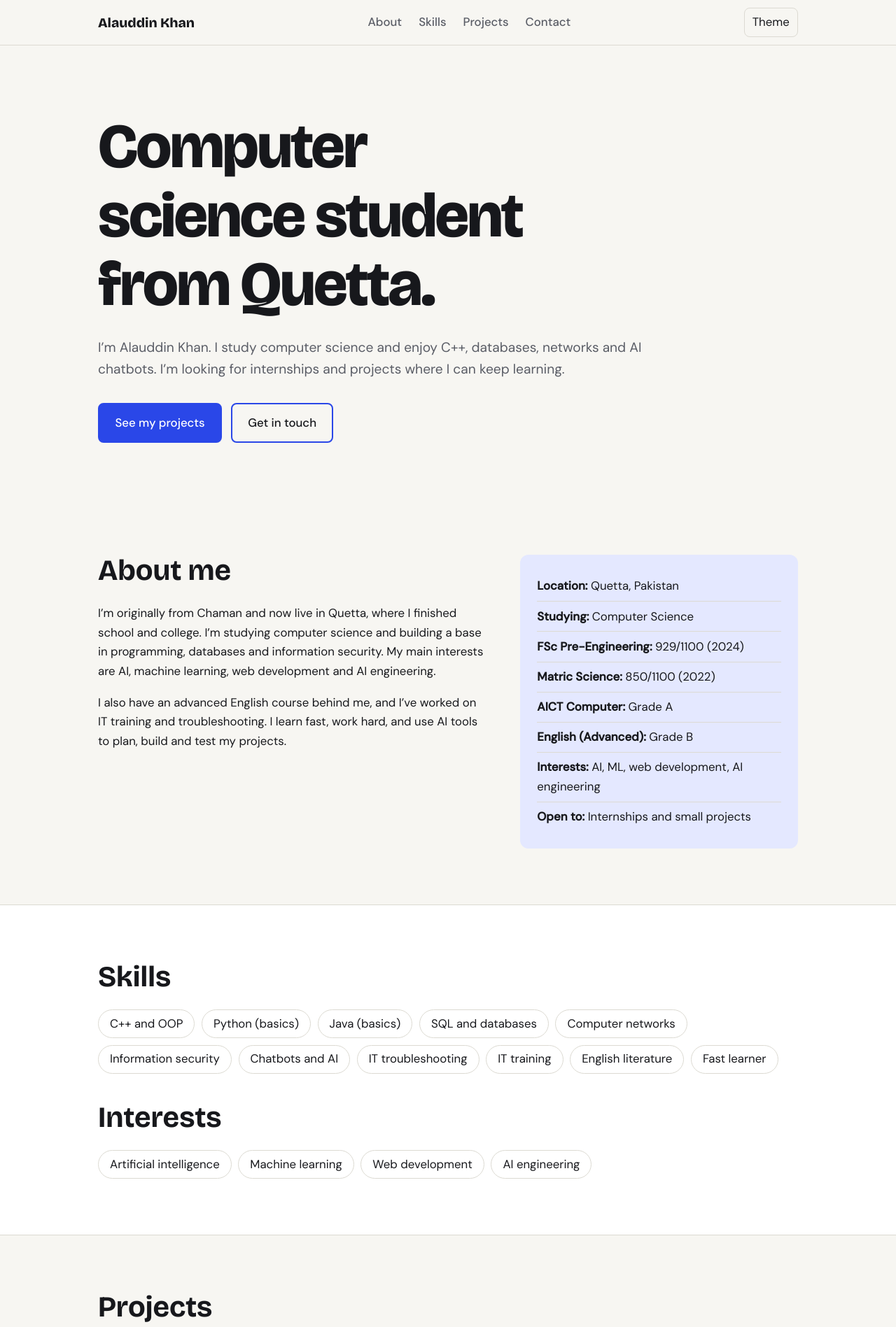
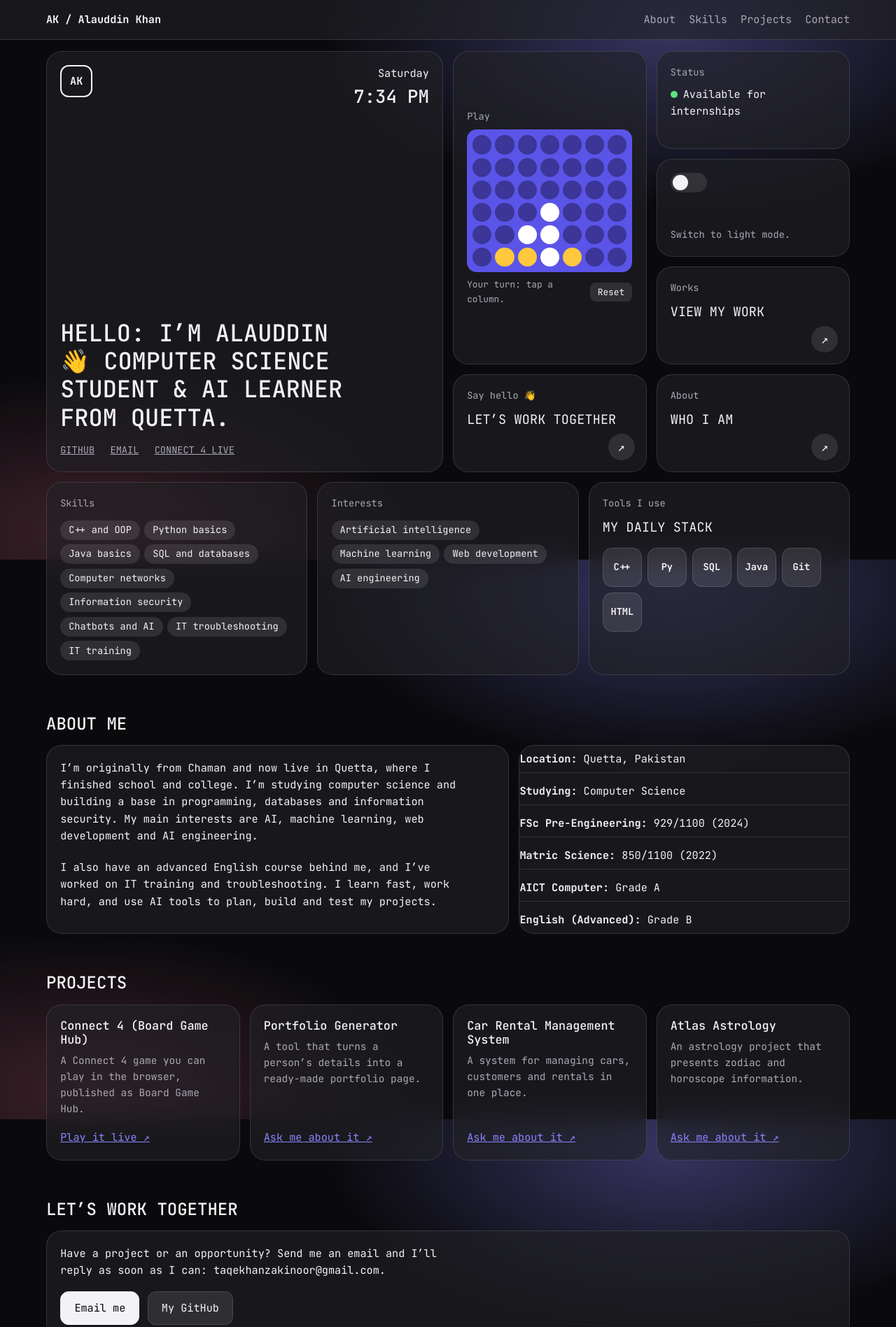
Before and after one commit to taqekhanzakinoor-debug/my-ai-portfolio, a plain HTML site: page index.html in a window 1280 px wide. Shown: the top 1897 px of the page at 70% size. Drawn offline with nearby package versions, Linux system fonts and the light colour scheme.

Commit message:
Bento grid redesign

```diff
--- a/index.html
+++ b/index.html
@@ -1,199 +1,212 @@
 <!DOCTYPE html>
-<html lang="en">
+<html lang="en" data-theme="dark">
 <head>
 <meta charset="utf-8">
 <meta name="viewport" content="width=device-width, initial-scale=1">
 <title>Alauddin Khan – Computer Science Student Portfolio</title>
-<meta name="description" content="Portfolio of Alauddin Khan, a computer science student in Quetta: skills in C++, databases, networks and AI.">
+<meta name="description" content="Portfolio of Alauddin Khan, a computer science student in Quetta: C++, databases, networks, AI and web development.">
 <link rel="preconnect" href="https://fonts.googleapis.com">
 <link rel="preconnect" href="https://fonts.gstatic.com" crossorigin>
-<link href="https://fonts.googleapis.com/css2?family=Bricolage+Grotesque:wght@500;700;800&family=DM+Sans:wght@400;500&display=swap" rel="stylesheet">
+<link href="https://fonts.googleapis.com/css2?family=JetBrains+Mono:wght@400;500;700&display=swap" rel="stylesheet">
 <style>
-:root{--bg:#f7f6f2;--surface:#fff;--ink:#17181c;--muted:#5a5d66;--line:#dcdad2;--accent:#2a47e8;--on-accent:#fff;--tint:#e4e8ff}
-:root[data-theme="dark"]{--bg:#101116;--surface:#181a21;--ink:#eeeef2;--muted:#a3a6b2;--line:#2b2e38;--accent:#8fa2ff;--on-accent:#101116;--tint:#1f2447}
+:root{--bg:#0a0a0d;--card:rgba(34,34,40,.62);--ink:#f3f3f6;--muted:#a9a9b4;--line:rgba(255,255,255,.12);--chip:rgba(255,255,255,.1);--accent:#8b84ff;--glow1:rgba(139,132,255,.35);--glow2:rgba(255,120,150,.2)}
+:root[data-theme="light"]{--bg:#e8e8ed;--card:rgba(255,255,255,.66);--ink:#111116;--muted:#555561;--line:rgba(0,0,0,.1);--chip:rgba(0,0,0,.07);--accent:#4a41e0;--glow1:rgba(120,110,255,.3);--glow2:rgba(255,150,170,.28)}
 *{box-sizing:border-box}
-html{scroll-behavior:smooth;scroll-padding-top:72px}
-body{margin:0;background:var(--bg);color:var(--ink);font:400 1.05rem/1.65 "DM Sans",system-ui,sans-serif}
-h1,h2,h3{font-family:"Bricolage Grotesque",system-ui,sans-serif;line-height:1.1;margin:0}
+html{scroll-behavior:smooth;scroll-padding-top:70px}
+body{margin:0;color:var(--ink);font:400 .95rem/1.6 "JetBrains Mono",ui-monospace,Menlo,Consolas,monospace;background:radial-gradient(55% 45% at 75% 5%,var(--glow1),transparent 70%),radial-gradient(50% 40% at 10% 95%,var(--glow2),transparent 70%),var(--bg);background-attachment:fixed}
 a{color:inherit}
-:focus-visible{outline:3px solid var(--accent);outline-offset:3px}
-.wrap{max-width:1040px;margin:0 auto;padding:0 1.25rem}
-section{padding:5rem 0}
-h2{font-size:clamp(1.8rem,4vw,2.6rem);margin-bottom:1.5rem}
-p{max-width:62ch}
-header{position:sticky;top:0;z-index:10;background:var(--bg);border-bottom:1px solid var(--line)}
-.bar{display:flex;align-items:center;justify-content:space-between;height:64px}
-.logo{font:800 1.2rem "Bricolage Grotesque",sans-serif;text-decoration:none}
-nav ul{display:flex;gap:1.5rem;list-style:none;margin:0;padding:0}
-nav a{text-decoration:none;color:var(--muted);font-weight:500}
-nav a:hover{color:var(--ink)}
-.tools{display:flex;gap:.5rem}
-button{font:inherit;cursor:pointer}
-.icon{background:none;border:1px solid var(--line);color:var(--ink);border-radius:8px;padding:.4rem .7rem}
-#menu{display:none}
-.btn{display:inline-block;padding:.8rem 1.4rem;border-radius:8px;font-weight:500;text-decoration:none;border:2px solid var(--accent)}
-.primary{background:var(--accent);color:var(--on-accent)}
-.ghost{color:var(--ink)}
-.hero{padding:6rem 0 5rem}
-.hero h1{font-size:clamp(2.6rem,8vw,5.6rem);font-weight:800;letter-spacing:-.03em;max-width:12ch}
-.hero p{font-size:1.2rem;color:var(--muted);margin:1.5rem 0 2rem}
-.cta{display:flex;flex-wrap:wrap;gap:.8rem}
-.about{display:grid;grid-template-columns:1.4fr 1fr;gap:3rem;align-items:start}
-.facts{background:var(--tint);border-radius:12px;padding:1.5rem;margin:0;list-style:none}
-.facts li{padding:.45rem 0;border-bottom:1px solid var(--line)}
-.facts li:last-child{border:0}
-.skills{display:flex;flex-wrap:wrap;gap:.6rem;list-style:none;padding:0;margin:0}
-.skills li{border:1px solid var(--line);background:var(--surface);border-radius:999px;padding:.35rem 1rem}
-.grid{display:grid;grid-template-columns:repeat(auto-fit,minmax(230px,1fr));gap:1.25rem}
-.card{background:var(--surface);border:1px solid var(--line);border-radius:12px;overflow:hidden;display:flex;flex-direction:column}
-.thumb{height:130px;background:var(--tint);display:grid;place-items:center;font:700 1.1rem "Bricolage Grotesque",sans-serif;color:var(--accent)}
-.card div.body{padding:1.25rem;display:flex;flex-direction:column;gap:.6rem;flex:1}
-.card p{margin:0;color:var(--muted)}
-.card a{margin-top:auto;font-weight:500;color:var(--accent)}
-.contact{background:var(--ink);color:var(--bg)}
-.contact h2{color:var(--bg)}
-.contact .btn{background:var(--bg);color:var(--ink);border-color:var(--bg)}
-.contact p{color:inherit}
-footer{padding:2rem 0;color:var(--muted);font-size:.95rem}
+h1,h2,h3{margin:0;font-weight:500;line-height:1.2}
+:focus-visible{outline:2px solid var(--accent);outline-offset:3px}
+.wrap{max-width:1180px;margin:0 auto;padding:0 1rem}
+header{position:sticky;top:0;z-index:10;backdrop-filter:blur(14px);-webkit-backdrop-filter:blur(14px);background:var(--card);border-bottom:1px solid var(--line)}
+.bar{display:flex;align-items:center;justify-content:space-between;min-height:56px;gap:1rem}
+.logo{font-weight:700;text-decoration:none}
+nav ul{display:flex;gap:1.2rem;list-style:none;margin:0;padding:0}
+nav a{text-decoration:none;color:var(--muted)}nav a:hover{color:var(--ink)}
+.bento{display:grid;grid-template-columns:repeat(12,1fr);gap:14px;grid-auto-rows:minmax(140px,auto);padding-top:1rem}
+.tile{position:relative;background:var(--card);border:1px solid var(--line);border-radius:22px;padding:1.2rem;backdrop-filter:blur(16px);-webkit-backdrop-filter:blur(16px);display:flex;flex-direction:column;gap:.5rem;text-decoration:none;min-width:0}
+a.tile{transition:transform .2s,border-color .2s}
+a.tile:hover{transform:translateY(-3px);border-color:var(--accent)}
+.label{color:var(--muted);font-size:.85rem}
+.big{font-size:1.15rem;text-transform:uppercase;letter-spacing:.01em}
+.arrow{position:absolute;right:1rem;bottom:1rem;width:38px;height:38px;border-radius:50%;background:var(--chip);display:grid;place-items:center;font-size:1.1rem}
+.intro{grid-column:1/7;grid-row:1/5;justify-content:space-between}
+.top{display:flex;justify-content:space-between;align-items:flex-start;gap:1rem}
+.mono-logo{width:46px;height:46px;border:2px solid var(--ink);border-radius:12px;display:grid;place-items:center;font-weight:700}
+.clock{text-align:right}.clock b{display:block;font-size:1.6rem;font-weight:500}
+.intro h1{font-size:clamp(1.4rem,3vw,2.1rem);text-transform:uppercase;max-width:20ch}
+.links{display:flex;flex-wrap:wrap;gap:.4rem 1.4rem;margin-top:1rem;color:var(--muted);text-transform:uppercase;font-size:.85rem}
+.links a:hover{color:var(--ink)}
+.play{grid-column:7/10;grid-row:1/4;align-items:center;justify-content:center}
+.hello{grid-column:7/10;grid-row:4/5}
+.status{grid-column:10/13}.theme{grid-column:10/13}.work{grid-column:10/13}.about{grid-column:10/13}
+.dot{display:inline-block;width:10px;height:10px;border-radius:50%;background:#5be37d;margin-right:.5rem}
+.switch{width:52px;height:28px;border-radius:99px;border:0;background:var(--chip);position:relative;cursor:pointer}
+.switch:after{content:"";position:absolute;top:3px;left:3px;width:22px;height:22px;border-radius:50%;background:var(--ink);transition:transform .2s}
+:root[data-theme="light"] .switch:after{transform:translateX(24px)}
+.w4{grid-column:span 4}
+.chips{display:flex;flex-wrap:wrap;gap:.4rem;list-style:none;margin:.3rem 0 0;padding:0}
+.chips li{background:var(--chip);border-radius:99px;padding:.2rem .75rem;font-size:.85rem}
+.stack{display:flex;gap:.5rem;flex-wrap:wrap;margin-top:.4rem}
+.stack span{width:56px;height:56px;border-radius:14px;background:var(--chip);border:1px solid var(--line);display:grid;place-items:center;font-weight:700;font-size:.85rem}
+.board{display:grid;grid-template-columns:repeat(7,1fr);gap:5px;background:#5b54e8;padding:8px;border-radius:14px;width:100%;max-width:280px}
+.col{display:grid;grid-template-rows:repeat(6,1fr);gap:5px;background:none;border:0;padding:0;border-radius:99px;cursor:pointer}
+.col:hover,.col:focus-visible{background:rgba(255,255,255,.2)}
+.cell{aspect-ratio:1;border-radius:50%;background:rgba(0,0,0,.35)}
+.cell.a{background:#fff}.cell.b{background:#ffc83d}
+.cell.drop{animation:fall .45s cubic-bezier(.5,0,.8,.6)}
+@keyframes fall{from{transform:translateY(-320%)}to{transform:none}}
+.msg{display:flex;justify-content:space-between;gap:.6rem;align-items:center;width:100%;max-width:280px;font-size:.8rem;color:var(--muted)}
+.msg button{background:var(--chip);color:var(--ink);border:0;border-radius:8px;padding:.2rem .7rem;font:inherit;cursor:pointer}
+section{padding:3.5rem 0 0}
+section h2{font-size:1.5rem;margin-bottom:1rem;text-transform:uppercase}
+.sec{display:grid;grid-template-columns:1.4fr 1fr;gap:14px}
+.sec p{margin:0 0 .8rem;max-width:62ch}
+.facts{list-style:none;margin:0;padding:0}.facts li{padding:.4rem 0;border-bottom:1px solid var(--line)}.facts li:last-child{border:0}
+.grid{display:grid;grid-template-columns:repeat(auto-fit,minmax(230px,1fr));gap:14px}
+.proj h3{font-size:1.05rem}.proj p{margin:0;color:var(--muted);font-size:.9rem}
+.proj a.go{margin-top:auto;color:var(--accent);padding-top:.6rem}
+.btns{display:flex;flex-wrap:wrap;gap:.7rem;margin-top:.6rem}
+.btn{display:inline-block;padding:.7rem 1.2rem;border-radius:12px;border:1px solid var(--line);background:var(--chip);text-decoration:none}
+.btn.main{background:var(--ink);color:var(--bg);border-color:var(--ink)}
+footer{padding:3rem 0 2rem;color:var(--muted);font-size:.85rem}
 footer .wrap{display:flex;flex-wrap:wrap;justify-content:space-between;gap:1rem}
-@media(max-width:760px){
- #menu{display:block}
- nav{display:none;position:absolute;top:64px;left:0;right:0;background:var(--bg);border-bottom:1px solid var(--line);padding:1rem 1.25rem}
- nav.open{display:block}
- nav ul{flex-direction:column;gap:1rem}
- .about{grid-template-columns:1fr}
- section{padding:3.5rem 0}
+@media(max-width:900px){
+ .bento{grid-template-columns:1fr 1fr;grid-auto-rows:auto}
+ .intro,.play,.hello,.w4{grid-column:1/-1;grid-row:auto}
+ .status,.theme,.work,.about{grid-column:span 1;grid-row:auto;min-height:150px}
+ .sec{grid-template-columns:1fr}
+ .intro{min-height:340px;gap:2rem}
+ .logo .full{display:none}
 }
-@media(prefers-reduced-motion:reduce){html{scroll-behavior:auto}}
+@media(prefers-reduced-motion:reduce){html{scroll-behavior:auto}.cell.drop{animation:none}a.tile,a.tile:hover{transition:none;transform:none}}
 </style>
 </head>
 <body>
 <header>
  <div class="wrap bar">
-  <a class="logo" href="#top">Alauddin Khan</a>
-  <nav id="nav" aria-label="Main">
-   <ul>
-    <li><a href="#about">About</a></li>
-    <li><a href="#skills">Skills</a></li>
-    <li><a href="#projects">Projects</a></li>
-    <li><a href="#contact">Contact</a></li>
-   </ul>
-  </nav>
-  <div class="tools">
-   <button class="icon" id="theme" aria-label="Switch dark or light mode">Theme</button>
-   <button class="icon" id="menu" aria-label="Open menu" aria-expanded="false" aria-controls="nav">Menu</button>
-  </div>
+  <a class="logo" href="#top">AK<span class="full"> / Alauddin Khan</span></a>
+  <nav aria-label="Main"><ul>
+   <li><a href="#about">About</a></li><li><a href="#skills">Skills</a></li><li><a href="#projects">Projects</a></li><li><a href="#contact">Contact</a></li>
+  </ul></nav>
  </div>
 </header>
 
-<main id="top">
- <section class="hero">
-  <div class="wrap">
-   <h1>Computer science student from Quetta.</h1>
-   <p>I’m Alauddin Khan. I study computer science and enjoy C++, databases, networks and AI chatbots. I’m looking for internships and projects where I can keep learning.</p>
-   <div class="cta">
-    <a class="btn primary" href="#projects">See my projects</a>
-    <a class="btn ghost" href="#contact">Get in touch</a>
+<main id="top" class="wrap">
+ <div class="bento">
+  <div class="tile intro">
+   <div class="top">
+    <div class="mono-logo" aria-hidden="true">AK</div>
+    <div class="clock"><span id="day">Saturday</span><b id="time">--:--</b></div>
+   </div>
+   <div>
+    <h1>Hello: I’m Alauddin 👋 Computer science student &amp; AI learner from Quetta.</h1>
+    <div class="links">
+     <a href="https://github.com/taqekhanzakinoor-debug" target="_blank" rel="noopener">GitHub</a>
+     <a href="mailto:taqekhanzakinoor@gmail.com">Email</a>
+     <a href="https://connect4-gilt-psi.vercel.app/" target="_blank" rel="noopener">Connect 4 live</a>
+    </div>
    </div>
   </div>
- </section>
+
+  <div class="tile play">
+   <div class="label" style="align-self:flex-start">Play</div>
+   <div class="board" id="board" role="group" aria-label="Connect 4 board. Choose a column to drop a disc."></div>
+   <div class="msg"><span id="msg" aria-live="polite">Tap a column to play.</span><button id="reset">Reset</button></div>
+  </div>
+
+  <a class="tile hello" href="#contact"><span class="label">Say hello 👋</span><span class="big">Let’s work together</span><span class="arrow" aria-hidden="true">↗</span></a>
+
+  <div class="tile status"><span class="label">Status</span><span><span class="dot"></span>Available for internships</span></div>
+  <div class="tile theme"><button class="switch" id="theme" role="switch" aria-checked="false" aria-label="Light mode"></button><span class="label" id="themeText" style="margin-top:auto">Switch to light mode.</span></div>
+  <a class="tile work" href="#projects"><span class="label">Works</span><span class="big">View my work</span><span class="arrow" aria-hidden="true">↗</span></a>
+  <a class="tile about" href="#about"><span class="label">About</span><span class="big">Who I am</span><span class="arrow" aria-hidden="true">↗</span></a>
+
+  <div class="tile w4" id="skills"><span class="label">Skills</span>
+   <ul class="chips"><li>C++ and OOP</li><li>Python basics</li><li>Java basics</li><li>SQL and databases</li><li>Computer networks</li><li>Information security</li><li>Chatbots and AI</li><li>IT troubleshooting</li><li>IT training</li></ul></div>
+  <div class="tile w4"><span class="label">Interests</span>
+   <ul class="chips"><li>Artificial intelligence</li><li>Machine learning</li><li>Web development</li><li>AI engineering</li></ul></div>
+  <div class="tile w4"><span class="label">Tools I use</span><span class="big">My daily stack</span>
+   <div class="stack" aria-label="Tools"><span>C++</span><span>Py</span><span>SQL</span><span>Java</span><span>Git</span><span>HTML</span></div></div>
+ </div>
 
  <section id="about">
-  <div class="wrap about">
-   <div>
-    <h2>About me</h2>
+  <h2>About me</h2>
+  <div class="sec">
+   <div class="tile">
     <p>I’m originally from Chaman and now live in Quetta, where I finished school and college. I’m studying computer science and building a base in programming, databases and information security. My main interests are AI, machine learning, web development and AI engineering.</p>
     <p>I also have an advanced English course behind me, and I’ve worked on IT training and troubleshooting. I learn fast, work hard, and use AI tools to plan, build and test my projects.</p>
    </div>
-   <ul class="facts">
+   <ul class="tile facts">
     <li><strong>Location:</strong> Quetta, Pakistan</li>
     <li><strong>Studying:</strong> Computer Science</li>
     <li><strong>FSc Pre-Engineering:</strong> 929/1100 (2024)</li>
     <li><strong>Matric Science:</strong> 850/1100 (2022)</li>
     <li><strong>AICT Computer:</strong> Grade A</li>
     <li><strong>English (Advanced):</strong> Grade B</li>
-    <li><strong>Interests:</strong> AI, ML, web development, AI engineering</li>
-    <li><strong>Open to:</strong> Internships and small projects</li>
-   </ul>
-  </div>
- </section>
-
- <section id="skills" style="background:var(--surface);border-block:1px solid var(--line)">
-  <div class="wrap">
-   <h2>Skills</h2>
-   <ul class="skills">
-    <li>C++ and OOP</li><li>Python (basics)</li><li>Java (basics)</li><li>SQL and databases</li>
-    <li>Computer networks</li><li>Information security</li><li>Chatbots and AI</li>
-    <li>IT troubleshooting</li><li>IT training</li><li>English literature</li><li>Fast learner</li>
-   </ul>
-   <h2 style="margin-top:2.5rem">Interests</h2>
-   <ul class="skills">
-    <li>Artificial intelligence</li><li>Machine learning</li><li>Web development</li><li>AI engineering</li>
    </ul>
   </div>
  </section>
 
  <section id="projects">
-  <div class="wrap">
-   <h2>Projects</h2>
-   <!-- TODO: check each project description and add GitHub/demo links -->
-   <div class="grid">
-    <article class="card">
-     <div class="thumb" aria-hidden="true">Game</div>
-     <div class="body"><h3>Connect 4 (Board Game Hub)</h3>
-      <p>A Connect 4 game you can play in the browser, published as Board Game Hub.</p>
-      <a href="https://connect4-gilt-psi.vercel.app/" target="_blank" rel="noopener">Play it live</a></div>
-    </article>
-    <article class="card">
-     <div class="thumb" aria-hidden="true">Generator</div>
-     <div class="body"><h3>Portfolio Generator</h3>
-      <p>A tool that turns a person’s details into a ready-made portfolio page.</p>
-      <a href="#contact">Ask me about it</a></div>
-    </article>
-    <article class="card">
-     <div class="thumb" aria-hidden="true">Management</div>
-     <div class="body"><h3>Car Rental Management System</h3>
-      <p>A system for managing cars, customers and rentals in one place.</p>
-      <a href="#contact">Ask me about it</a></div>
-    </article>
-    <article class="card">
-     <div class="thumb" aria-hidden="true">Astrology</div>
-     <div class="body"><h3>Atlas Astrology</h3>
-      <p>An astrology project that presents zodiac and horoscope information.</p>
-      <a href="#contact">Ask me about it</a></div>
-    </article>
-   </div>
+  <h2>Projects</h2>
+  <!-- TODO: check each description and add GitHub/demo links -->
+  <div class="grid">
+   <article class="tile proj"><h3>Connect 4 (Board Game Hub)</h3><p>A Connect 4 game you can play in the browser, published as Board Game Hub.</p><a class="go" href="https://connect4-gilt-psi.vercel.app/" target="_blank" rel="noopener">Play it live ↗</a></article>
+   <article class="tile proj"><h3>Portfolio Generator</h3><p>A tool that turns a person’s details into a ready-made portfolio page.</p><a class="go" href="#contact">Ask me about it ↗</a></article>
+   <article class="tile proj"><h3>Car Rental Management System</h3><p>A system for managing cars, customers and rentals in one place.</p><a class="go" href="#contact">Ask me about it ↗</a></article>
+   <article class="tile proj"><h3>Atlas Astrology</h3><p>An astrology project that presents zodiac and horoscope information.</p><a class="go" href="#contact">Ask me about it ↗</a></article>
   </div>
  </section>
 
- <section id="contact" class="contact">
-  <div class="wrap">
-   <h2>Let’s work together</h2>
-   <p>Have a project or an opportunity? Send me an email and I’ll reply as soon as I can: taqekhanzakinoor@gmail.com.</p>
-   <p style="display:flex;flex-wrap:wrap;gap:.8rem"><a class="btn" href="mailto:taqekhanzakinoor@gmail.com?subject=Hello%20from%20your%20portfolio">Email me</a><a class="btn" href="https://github.com/taqekhanzakinoor-debug" target="_blank" rel="noopener">My GitHub</a></p>
+ <section id="contact">
+  <h2>Let’s work together</h2>
+  <div class="tile">
+   <p style="margin:0;max-width:62ch">Have a project or an opportunity? Send me an email and I’ll reply as soon as I can: taqekhanzakinoor@gmail.com.</p>
+   <div class="btns">
+    <a class="btn main" href="mailto:taqekhanzakinoor@gmail.com?subject=Hello%20from%20your%20portfolio">Email me</a>
+    <a class="btn" href="https://github.com/taqekhanzakinoor-debug" target="_blank" rel="noopener">My GitHub</a>
+   </div>
   </div>
  </section>
 </main>
 
-<footer>
- <div class="wrap">
-  <span>© <span id="year">2026</span> Alauddin Khan · Quetta, Pakistan · <a href="https://github.com/taqekhanzakinoor-debug" target="_blank" rel="noopener">GitHub</a></span>
-  <span>Built with AI help during the Looponics challenge.</span>
- </div>
-</footer>
+<footer><div class="wrap"><span>© <span id="year">2026</span> Alauddin Khan · Quetta, Pakistan</span><span>Built with AI help during the Looponics challenge.</span></div></footer>
 
 <script>
-var root=document.documentElement,nav=document.getElementById('nav'),menu=document.getElementById('menu');
-try{var t=localStorage.getItem('theme');if(t)root.dataset.theme=t;}catch(e){}
-document.getElementById('theme').addEventListener('click',function(){
- var n=root.dataset.theme==='dark'?'light':'dark';root.dataset.theme=n;
- try{localStorage.setItem('theme',n);}catch(e){}
-});
-menu.addEventListener('click',function(){
- var o=nav.classList.toggle('open');menu.setAttribute('aria-expanded',o);
-});
-nav.addEventListener('click',function(e){if(e.target.tagName==='A'){nav.classList.remove('open');menu.setAttribute('aria-expanded',false);}});
+var root=document.documentElement,sw=document.getElementById('theme'),st=document.getElementById('themeText');
+function setTheme(t){root.dataset.theme=t;var l=t==='light';sw.setAttribute('aria-checked',l);st.textContent=l?'Switch to dark mode.':'Switch to light mode.';try{localStorage.setItem('theme',t);}catch(e){}}
+try{var saved=localStorage.getItem('theme');if(saved)setTheme(saved);}catch(e){}
+sw.addEventListener('click',function(){setTheme(root.dataset.theme==='dark'?'light':'dark');});
+function tick(){var n=new Date();try{
+ document.getElementById('day').textContent=n.toLocaleDateString('en-US',{weekday:'long',timeZone:'Asia/Karachi'});
+ document.getElementById('time').textContent=n.toLocaleTimeString('en-US',{hour:'numeric',minute:'2-digit',timeZone:'Asia/Karachi'});}catch(e){}}
+tick();setInterval(tick,20000);
 document.getElementById('year').textContent=new Date().getFullYear();
+(function(){
+var R=6,C=7,g=[],turn='a',over=false,board=document.getElementById('board'),msg=document.getElementById('msg'),cols=[];
+var reduce=window.matchMedia('(prefers-reduced-motion: reduce)').matches;
+function build(){board.innerHTML='';cols=[];g=[];
+ for(var c=0;c<C;c++){var b=document.createElement('button');b.className='col';b.setAttribute('aria-label','Column '+(c+1));
+  (function(c){b.addEventListener('click',function(){drop(c,true);});})(c);
+  g.push([]);var cells=[];for(var r=0;r<R;r++){var d=document.createElement('span');d.className='cell';b.appendChild(d);cells.push(d);}
+  cols.push(cells);board.appendChild(b);}
+ turn='a';over=false;}
+function win(c,r,t){var D=[[1,0],[0,1],[1,1],[1,-1]];
+ for(var i=0;i<4;i++){var n=1;for(var s=-1;s<=1;s+=2){var x=c+D[i][0]*s,y=r+D[i][1]*s;
+  while(x>=0&&x<C&&y>=0&&y<R&&g[x][y]===t){n++;x+=D[i][0]*s;y+=D[i][1]*s;}}
+  if(n>=4)return true;}return false;}
+function drop(c,user){if(over||g[c].length>=R)return false;var r=g[c].length;g[c].push(turn);
+ var cell=cols[c][R-1-r];cell.classList.add(turn);if(!reduce)cell.classList.add('drop');
+ var t=turn;
+ if(win(c,r,t)){over=true;msg.textContent=(t==='a'?'White':'Gold')+' wins! Press Reset.';}
+ else{turn=t==='a'?'b':'a';if(user)msg.textContent=(turn==='a'?'White':'Gold')+' to play.';}
+ return true;}
+function intro(){var seq=[3,2,3,4,3,1,2];seq.forEach(function(c,i){setTimeout(function(){drop(c,false);},reduce?0:350+i*260);});
+ setTimeout(function(){if(!over)msg.textContent='Your turn: tap a column.';},reduce?0:350+seq.length*260);}
+document.getElementById('reset').addEventListener('click',function(){build();msg.textContent='New game. White to play.';});
+build();intro();
+})();
 </script>
 </body>
 </html>
```
Also changed, not shown: screenshots/desktop.png, screenshots/mobile.png, screenshots/wireframe1 (1).png (added), screenshots/wireframe1 (2).png (added), screenshots/wireframe1 (3).png (added), 1 other file.
